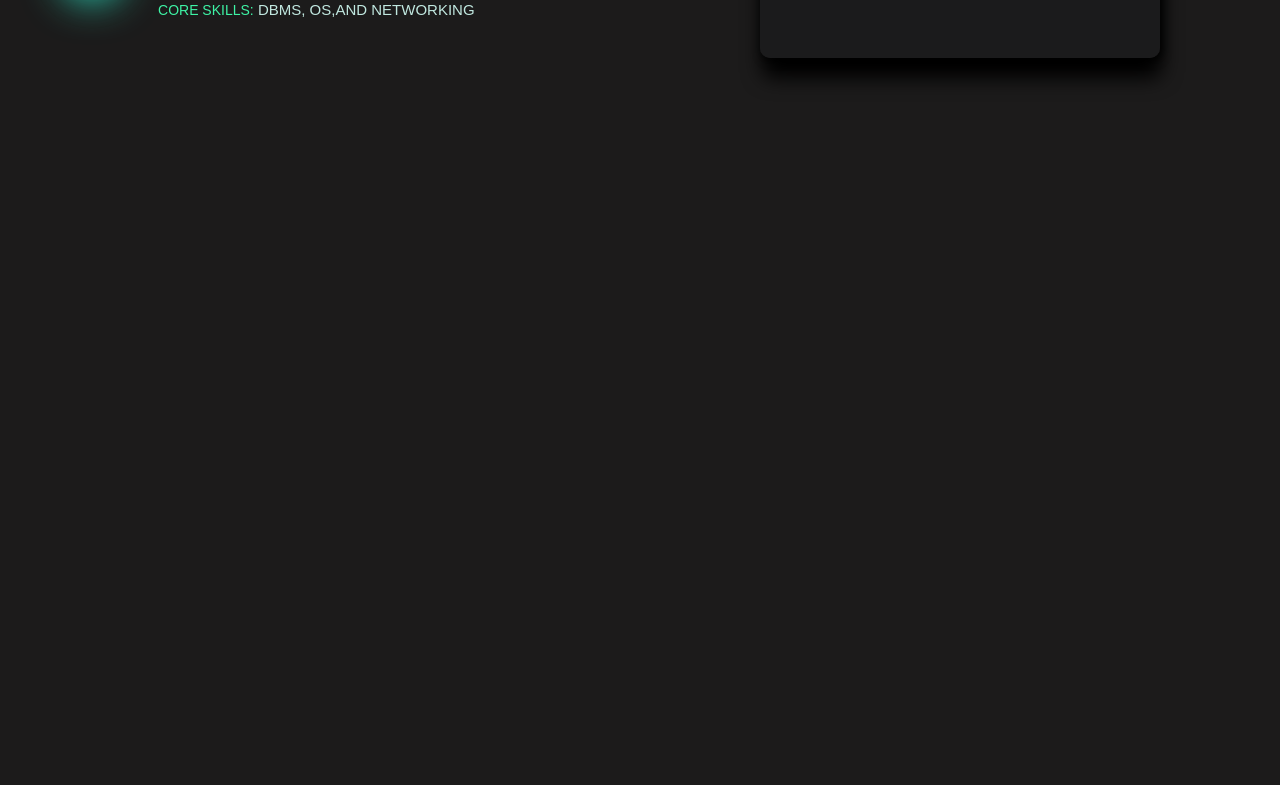
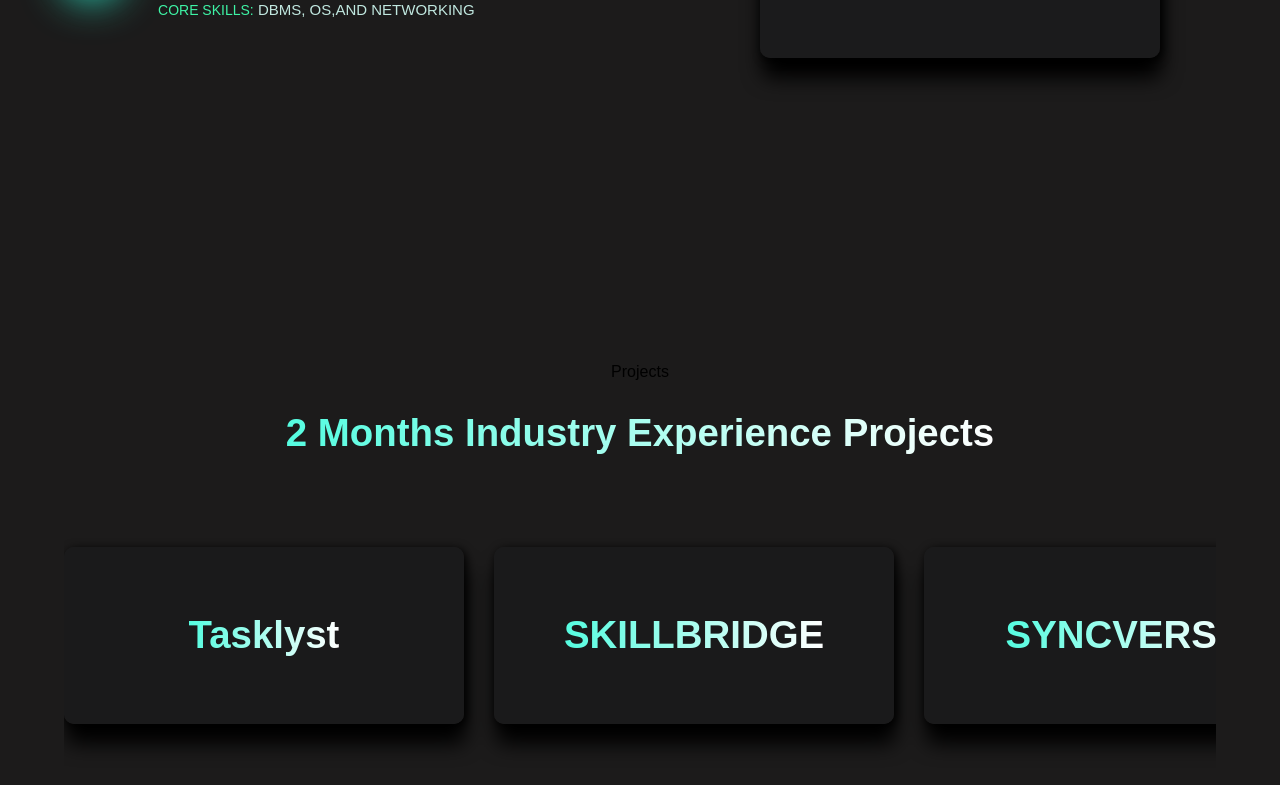
Before and after one commit to flyingvaibhav/V.P-Portfolio, a React (Vite) app in the folder animated portfilio/: page / in a window 1280 px wide. Shown: the part 1426-2211 px from the top of the page. Before the commit the page ends 1600 px from the top, so only its background shows below. Built offline with nearby package versions, Linux system fonts and the light colour scheme.

Commit message:
completed about section

```diff
--- a/animated portfilio/src/App.jsx
+++ b/animated portfilio/src/App.jsx
@@ -1,6 +1,7 @@
 import About from "./components/About/About"
 import Home from "./components/Home/Home"
 import Nav from "./components/Nav/Nav"
+import Projects from "./components/Projects/Projects"
 
 
 function App() {
@@ -11,6 +12,7 @@ function App() {
     <Nav/>
     <Home/>
     <About/>
+    <Projects/>
 
     </>
   )
--- a/animated portfilio/src/components/Card/Card.css
+++ b/animated portfilio/src/components/Card/Card.css
@@ -12,7 +12,8 @@
   box-shadow: 2px 2px 10px black, 2px 20px 20px black;
   border-radius: 10px;
   transition: all 0.3s ;
-    cursor: pointer;
+  cursor: pointer;
+  flex-shrink: 0;
 
 }
 .card:hover{
--- a/animated portfilio/src/components/Projects/Projects.css
+++ b/animated portfilio/src/components/Projects/Projects.css
@@ -0,0 +1,29 @@
+#projects{
+    width: 100%;
+    height: 100vh;
+    display: flex;
+    justify-content: center;
+    align-items: center;
+    flex-direction: column;
+    gap: 30px;
+}
+.slider{
+    width: 90%;
+    height: 300px;
+
+    display: flex;
+    align-items: center;
+    overflow-x: scroll;
+    overflow-y: hidden;
+    gap: 30px;
+    scrollbar-width: none;
+
+}
+
+#projects h1{
+    font-size: 3vmax;
+
+ background: linear-gradient(to right, rgb(85, 252, 224),white);
+ background-clip: text;
+ color: transparent;
+}
--- a/animated portfilio/src/components/Projects/Projects.jsx
+++ b/animated portfilio/src/components/Projects/Projects.jsx
@@ -0,0 +1,22 @@
+import React from 'react'
+import Card from '../Card/Card'
+
+import './Projects.css'
+
+function Projects() {
+  return (
+    <div id='projects'>Projects
+        <h1>2 Months Industry Experience Projects</h1>
+<div className='slider'>
+    <Card title="Tasklyst" />
+    <Card title="SKILLBRIDGE" />
+    <Card title="SYNCVERSE"/>
+    <Card title="LEXORA"/>
+    <Card title="PORTFOLIO"/>
+</div>
+    </div>
+
+  )
+}
+
+export default Projects
```
Also changed, not shown: animated portfilio/src/components/About/About.css (indentation only).
